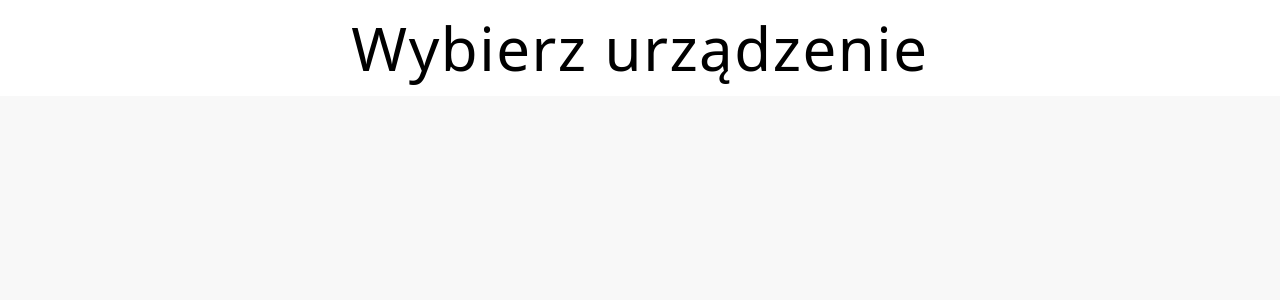
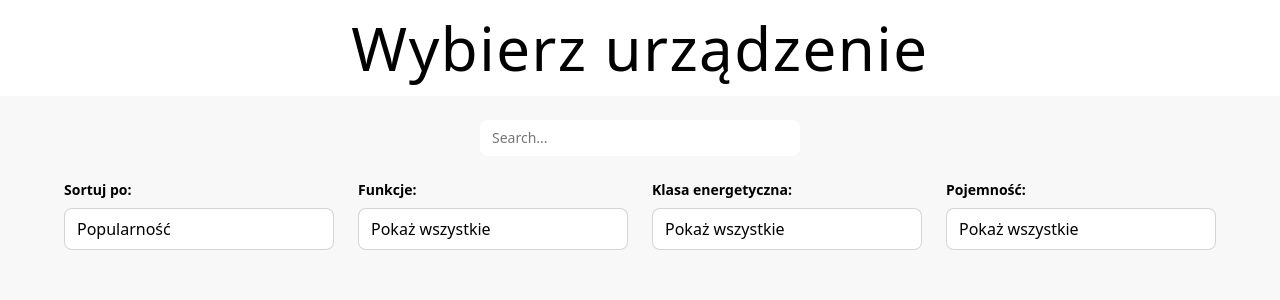
Before and after one commit to ol1mowski/zadanie_Cheil, a React (Vite) app: page / in a window 1280 px wide. Shown: the top 300 px of the page. Built offline with nearby package versions, Linux system fonts and the light colour scheme.

Commit message:
feat: implementing sorting section layout

```diff
--- a/src/App.tsx
+++ b/src/App.tsx
@@ -1,9 +1,11 @@
 import Header from './components/header/Header.components';
+import FilterSection from './components/filters/FilterSection.component';
 
 function App() {
   return (
     <div className="min-h-screen bg-background">
       <Header />
+      <FilterSection />
     </div>
   );
 }
--- /dev/null
+++ b/src/components/filters/FilterSection.component.tsx
@@ -0,0 +1,96 @@
+import React from 'react';
+import { useFilters } from './hooks/useFilters.hook';
+
+const FilterSection: React.FC = () => {
+  const { filters, updateFilter } = useFilters();
+
+  return (
+    <section className="w-full bg-background py-6 px-4">
+      <div className="container mx-auto max-w-6xl">
+        <div className="mb-6 flex justify-center">
+          <div className="relative w-full max-w-xs">
+            <input
+              type="text"
+              placeholder="Search..."
+              className="w-full px-3 py-2 bg-white rounded-lg text-sm text-text placeholder-lightText focus:outline-none focus:ring-2 focus:ring-lightBlue/50 transition-all duration-200 will-change-transform"
+              value={filters.search}
+              onChange={e => updateFilter('search', e.target.value)}
+            />
+          </div>
+        </div>
+
+        <div className="grid grid-cols-1 sm:grid-cols-2 lg:grid-cols-4 gap-6">
+          <div className="space-y-2">
+            <label className="block text-sm font-bold text-text">
+              Sortuj po:
+            </label>
+            <select
+              className="w-full px-3 py-2 bg-white border border-lightText/30 rounded-lg text-text focus:outline-none focus:ring-2 focus:ring-lightBlue/50 focus:border-lightBlue transition-all duration-200 appearance-none cursor-pointer hover:bg-lightText/5 will-change-transform"
+              value={filters.sortBy}
+              onChange={e => updateFilter('sortBy', e.target.value)}
+            >
+              <option value="popularity">Popularność</option>
+              <option value="all">Wszystkie</option>
+              <option value="price">Cena</option>
+              <option value="capacity">Pojemność</option>
+            </select>
+          </div>
+
+          <div className="space-y-2">
+            <label className="block text-sm font-bold text-text">
+              Funkcje:
+            </label>
+            <select
+              className="w-full px-3 py-2 bg-white border border-lightText/30 rounded-lg text-text focus:outline-none focus:ring-2 focus:ring-lightBlue/50 focus:border-lightBlue transition-all duration-200 appearance-none cursor-pointer hover:bg-lightText/5 will-change-transform"
+              value={filters.functions}
+              onChange={e => updateFilter('functions', e.target.value)}
+            >
+              <option value="all">Pokaż wszystkie</option>
+              <option value="all">Wszystkie</option>
+              <option value="addwash">Drzwi AddWash</option>
+              <option value="ai-control">Panel AI Control</option>
+              <option value="inverter">Silnik inwerterowy</option>
+              <option value="display">Wyświetlacz elektroniczny</option>
+            </select>
+          </div>
+
+          <div className="space-y-2">
+            <label className="block text-sm font-bold text-text">
+              Klasa energetyczna:
+            </label>
+            <select
+              className="w-full px-3 py-2 bg-white border border-lightText/30 rounded-lg text-text focus:outline-none focus:ring-2 focus:ring-lightBlue/50 focus:border-lightBlue transition-all duration-200 appearance-none cursor-pointer hover:bg-lightText/5 will-change-transform"
+              value={filters.energyClass}
+              onChange={e => updateFilter('energyClass', e.target.value)}
+            >
+              <option value="all">Pokaż wszystkie</option>
+              <option value="all">Wszystkie</option>
+              <option value="A">A</option>
+              <option value="B">B</option>
+              <option value="D">D</option>
+            </select>
+          </div>
+
+          <div className="space-y-2">
+            <label className="block text-sm font-bold text-text">
+              Pojemność:
+            </label>
+            <select
+              className="w-full px-3 py-2 bg-white border border-lightText/30 rounded-lg text-text focus:outline-none focus:ring-2 focus:ring-lightBlue/50 focus:border-lightBlue transition-all duration-200 appearance-none cursor-pointer hover:bg-lightText/5 will-change-transform"
+              value={filters.capacity}
+              onChange={e => updateFilter('capacity', e.target.value)}
+            >
+              <option value="all">Pokaż wszystkie</option>
+              <option value="all">Wszystkie</option>
+              <option value="9kg">9kg</option>
+              <option value="8kg">8kg</option>
+              <option value="10.5kg">10.5kg</option>
+            </select>
+          </div>
+        </div>
+      </div>
+    </section>
+  );
+};
+
+export default FilterSection;
--- /dev/null
+++ b/src/components/filters/hooks/index.ts
@@ -0,0 +1,2 @@
+export { useFilters } from './useFilters.hook';
+export type { Filters } from './useFilters.hook';
--- /dev/null
+++ b/src/components/filters/hooks/useFilters.hook.ts
@@ -0,0 +1,43 @@
+import { useState, useCallback } from 'react';
+
+export interface Filters {
+  search: string;
+  sortBy: string;
+  functions: string;
+  energyClass: string;
+  capacity: string;
+}
+
+const initialFilters: Filters = {
+  search: '',
+  sortBy: 'popularity',
+  functions: 'all',
+  energyClass: 'all',
+  capacity: 'all',
+};
+
+export const useFilters = () => {
+  const [filters, setFilters] = useState<Filters>(initialFilters);
+
+  const updateFilter = useCallback((key: keyof Filters, value: string) => {
+    setFilters(prev => ({
+      ...prev,
+      [key]: value,
+    }));
+  }, []);
+
+  const resetFilters = useCallback(() => {
+    setFilters(initialFilters);
+  }, []);
+
+  const applyFilters = useCallback(() => {
+    console.log('Applying filters:', filters);
+  }, [filters]);
+
+  return {
+    filters,
+    updateFilter,
+    resetFilters,
+    applyFilters,
+  };
+};
--- /dev/null
+++ b/src/components/filters/index.ts
@@ -0,0 +1 @@
+export { default as FilterSection } from './FilterSection.component';
--- /dev/null
+++ b/src/hooks/index.ts
@@ -0,0 +1,2 @@
+export { useFilters } from './useFilters.hook';
+export type { Filters } from './useFilters.hook';
--- /dev/null
+++ b/src/hooks/useFilters.hook.ts
@@ -0,0 +1,44 @@
+import { useState, useCallback } from 'react';
+
+export interface Filters {
+  search: string;
+  sortBy: string;
+  functions: string;
+  energyClass: string;
+  capacity: string;
+}
+
+const initialFilters: Filters = {
+  search: '',
+  sortBy: 'popularity',
+  functions: 'all',
+  energyClass: 'all',
+  capacity: 'all',
+};
+
+export const useFilters = () => {
+  const [filters, setFilters] = useState<Filters>(initialFilters);
+
+  const updateFilter = useCallback((key: keyof Filters, value: string) => {
+    setFilters(prev => ({
+      ...prev,
+      [key]: value,
+    }));
+  }, []);
+
+  const resetFilters = useCallback(() => {
+    setFilters(initialFilters);
+  }, []);
+
+  const applyFilters = useCallback(() => {
+    // TODO: Implementacja filtrowania
+    console.log('Applying filters:', filters);
+  }, [filters]);
+
+  return {
+    filters,
+    updateFilter,
+    resetFilters,
+    applyFilters,
+  };
+};
```
